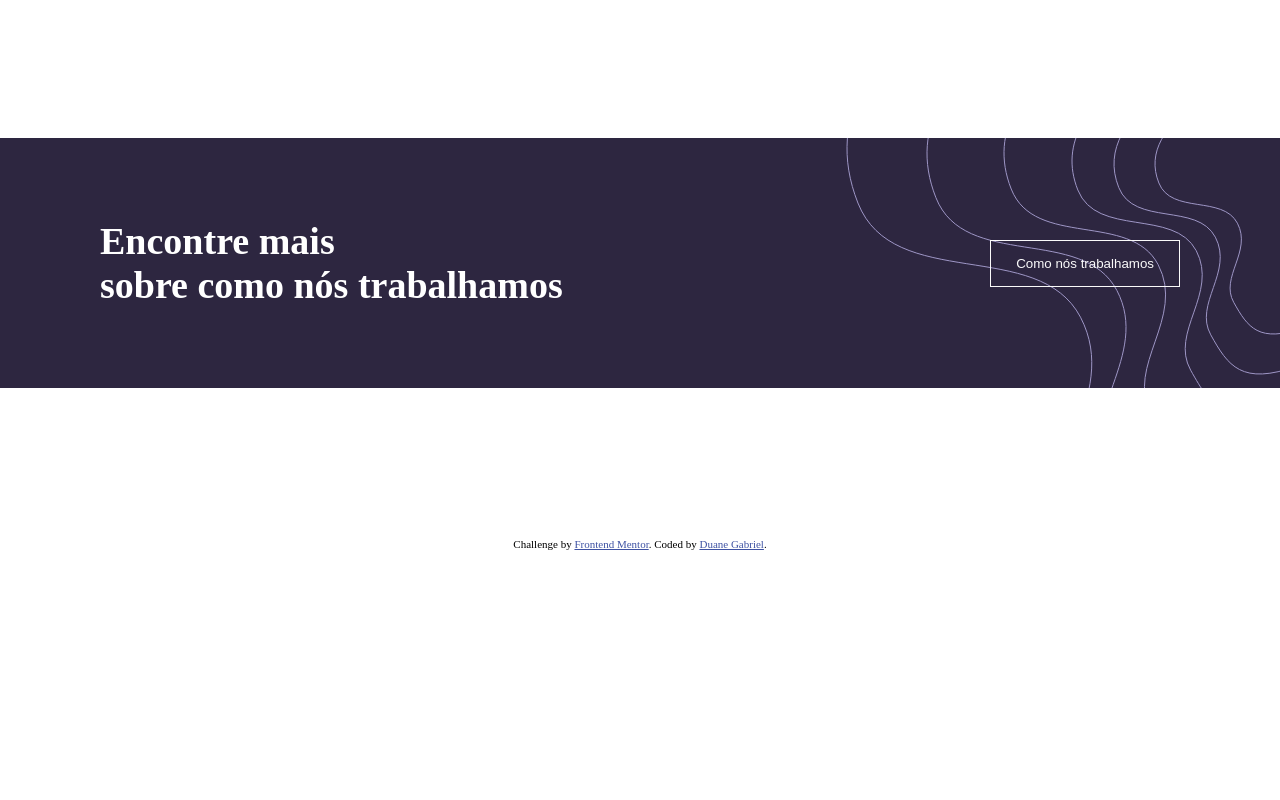
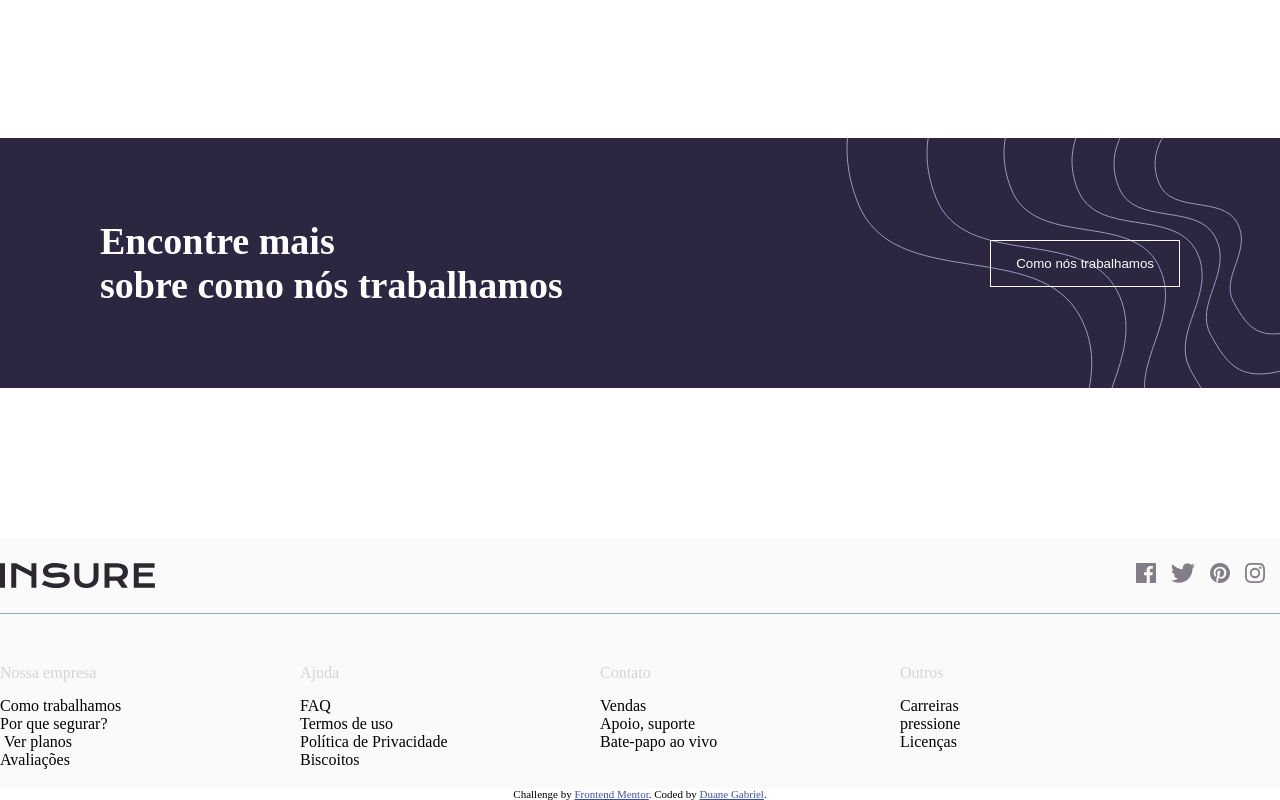
Before and after one commit to duane-faria/Insure-landing-page, a plain HTML site: page index.html in a window 1280 px wide. Shown: the part 1213-2013 px from the top of the page. Before the commit the page ends 1763 px from the top, so only its background shows below. Drawn offline with Linux system fonts and the light colour scheme.

Commit message:
Concluindo estrutura do footer

```diff
--- a/index.html
+++ b/index.html
@@ -96,6 +96,51 @@
     </div>
   </div>
 
+  <footer>
+
+    <div class="container">
+      <div class="header">
+        <img src="./images/logo.svg" style="height: 25px;" alt="Logo Insure">
+        <div class="icons">
+          <img src="./images/icon-facebook.svg" alt="Logo Insure">
+          <img src="./images/icon-twitter.svg" alt="Logo Insure">
+          <img src="./images/icon-pinterest.svg" alt="Logo Insure">
+          <img src="./images/icon-instagram.svg" alt="Logo Insure">
+        </div>
+      </div>
+      <div class="bar">
+      </div>
+      <div class="content">
+        <ul>
+          <li>Nossa empresa</li>
+          <li>Como trabalhamos</li>
+          <li>Por que segurar?</li>
+          <li> Ver planos</li>
+          <li>Avaliações</li>
+        </ul>
+        <ul>
+          <li>Ajuda</li>
+          <li>FAQ</li>
+          <li>Termos de uso</li>
+          <li>Política de Privacidade</li>
+          <li>Biscoitos</li>
+        </ul>
+        <ul>
+          <li>Contato</li>
+          <li>Vendas</li>
+          <li> Apoio, suporte</li>
+          <li> Bate-papo ao vivo</li>
+        </ul>
+        <ul>
+          <li>Outros</li>
+          <li> Carreiras</li>
+          <li> pressione</li>
+          <li> Licenças</li>
+        </ul>
+      </div>
+    </div>
+
+  </footer>
 
   <div class="attribution">
     Challenge by <a href="https://www.frontendmentor.io?ref=challenge" target="_blank">Frontend Mentor</a>.
--- a/style.css
+++ b/style.css
@@ -239,3 +239,56 @@ div.content .container .find-more img{
   right: 0;
   z-index: 3;
 }
+
+/* rodapé */
+
+footer{
+  background-color: hsl(0, 0%, 98%);
+}
+
+footer .container {
+  display: flex;
+  height: 250px;
+  /* align-items: center  ; */
+  flex-direction: column;
+  padding-top: 25px;
+}
+
+footer .container .header{
+  display: flex;
+  justify-content: space-between;
+}
+
+footer .container .bar{
+  height: 1px;
+  width: 100%;
+  background-color: hsl(216, 30%, 68%);
+  margin: 25px 0;
+}
+
+footer .container .header .icons{
+  display: flex;
+}
+
+footer .container .header .icons img{
+  margin-right:15px;
+  height: 20px;
+}
+
+footer .container .header .icons img:hover{
+  cursor: pointer;
+}
+
+footer .container .content{
+  display: flex;
+}
+
+footer .container .content ul{
+  list-style: none;
+  width: 300px;
+}
+
+footer .container .content ul li:first-child{
+  margin-bottom: 15px;
+  color: #d5d5d5;
+}
```
